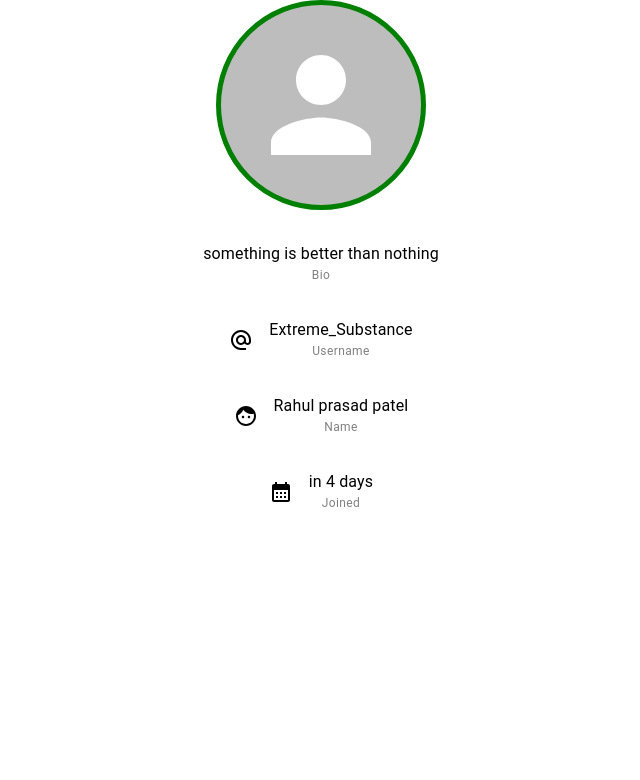
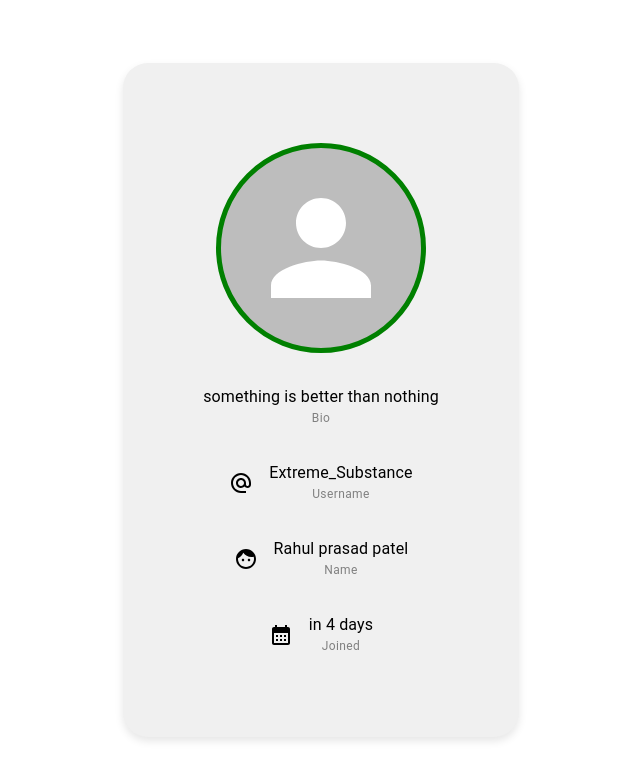
Before and after one commit to rahulpatel0408/CryptTalk, a React (Vite) app: page /profile in a window 1280 px wide. Shown: the top 780 px of the page, without its empty margins (319-959 px from the left). Built offline with nearby package versions, Linux system fonts and the light colour scheme.

Commit message:
ui change

```diff
--- a/src/components/constants/SampleData2.jsx
+++ b/src/components/constants/SampleData2.jsx
@@ -34,4 +34,74 @@ export const sampleUsers = [
     name: "Rahul",
     _id: "2",
   },
+  {
+    avatar: [
+      "https://tse4.mm.bing.net/th?id=OIP.w1sMHUdLIzuHF6vaS9RRygHaIy&pid=Api&P=0&h=180",
+    ],
+    name: "Rajat",
+    _id: "11",
+  },
+  {
+    avatar: [
+      "https://tse4.mm.bing.net/th?id=OIP.w1sMHUdLIzuHF6vaS9RRygHaIy&pid=Api&P=0&h=180",
+    ],
+    name: "Rahul",
+    _id: "21",
+  },
+  {
+    avatar: [
+      "https://tse4.mm.bing.net/th?id=OIP.w1sMHUdLIzuHF6vaS9RRygHaIy&pid=Api&P=0&h=180",
+    ],
+    name: "Rajat",
+    _id: "111",
+  },
+  {
+    avatar: [
+      "https://tse4.mm.bing.net/th?id=OIP.w1sMHUdLIzuHF6vaS9RRygHaIy&pid=Api&P=0&h=180",
+    ],
+    name: "Rahul",
+    _id: "211",
+  },
+  {
+    avatar: [
+      "https://tse4.mm.bing.net/th?id=OIP.w1sMHUdLIzuHF6vaS9RRygHaIy&pid=Api&P=0&h=180",
+    ],
+    name: "Rajat",
+    _id: "1",
+  },
+  {
+    avatar: [
+      "https://tse4.mm.bing.net/th?id=OIP.w1sMHUdLIzuHF6vaS9RRygHaIy&pid=Api&P=0&h=180",
+    ],
+    name: "Rahul",
+    _id: "2",
+  },
+  {
+    avatar: [
+      "https://tse4.mm.bing.net/th?id=OIP.w1sMHUdLIzuHF6vaS9RRygHaIy&pid=Api&P=0&h=180",
+    ],
+    name: "Rajat",
+    _id: "11",
+  },
+  {
+    avatar: [
+      "https://tse4.mm.bing.net/th?id=OIP.w1sMHUdLIzuHF6vaS9RRygHaIy&pid=Api&P=0&h=180",
+    ],
+    name: "Rahul",
+    _id: "21",
+  },
+  {
+    avatar: [
+      "https://tse4.mm.bing.net/th?id=OIP.w1sMHUdLIzuHF6vaS9RRygHaIy&pid=Api&P=0&h=180",
+    ],
+    name: "Rajat",
+    _id: "111",
+  },
+  {
+    avatar: [
+      "https://tse4.mm.bing.net/th?id=OIP.w1sMHUdLIzuHF6vaS9RRygHaIy&pid=Api&P=0&h=180",
+    ],
+    name: "Rahul",
+    _id: "211",
+  },
 ];
--- a/src/components/layout/Header.jsx
+++ b/src/components/layout/Header.jsx
@@ -167,7 +167,7 @@ const Header = () => {
       </Box>
       {isSearch && (
         <Suspense fallback={<div>loading.....</div>}>
-          <Search />
+          <Search handler={openSearchDailog} />
         </Suspense>
       )}
     </>
--- a/src/components/specific/Profile.jsx
+++ b/src/components/specific/Profile.jsx
@@ -1,4 +1,4 @@
-import { Avatar, Stack, Typography } from "@mui/material";
+import { Avatar, Stack, Typography,Box } from "@mui/material";
 import React from "react";
 import {
   Face as FaceIcon,
@@ -6,9 +6,35 @@ import {
   CalendarMonth as CalendarIcon,
 } from "@mui/icons-material";
 import moment from "moment";
+
+
 const Profile = () => {
   return (
-    <Stack spacing={"2rem"} direction={"column"} alignItems={"center"}>
+    <Box sx={{
+        height:"100vh",
+        width:'100vw',
+        display:'flex',
+        alignItems:'center',
+        justifyContent:'center',
+    }}>
+    <Box sx={{
+            paddingY:'80px',
+            paddingX:'80px',
+            display: "flex",
+            backgroundColor: "#f0f0f0",
+            borderRadius: "25px",
+            boxShadow: "0 4px 8px rgba(0, 0, 0, 0.1)",
+            alignItems: "center",
+            justifyContent: "center",
+
+    }}>
+    <Stack sx={{
+        display:'flex',
+        height :'100%',
+        alignItems: "center",
+        justifyContent: "center",
+      }}
+    spacing={"2rem"} direction={"column"} alignItems={"center"}>
       <Avatar
         sx={{
           width: 200,
@@ -53,6 +79,8 @@ const Profile = () => {
         }
       />
     </Stack>
+    </Box>
+    </Box>
   );
 };
 
--- a/src/components/specific/Search.jsx
+++ b/src/components/specific/Search.jsx
@@ -7,6 +7,7 @@ import {
   ListItemText,
   Stack,
   TextField,
+  Box
 } from "@mui/material";
 import React, { useState } from "react";
 import { useInputValidation } from "6pp";
@@ -14,7 +15,7 @@ import { Search as SearchIcon } from "@mui/icons-material";
 import UserItem from "../shared/UserItem";
 import { sampleUsers } from "../constants/SampleData2";
 
-const Search = () => {
+const Search = ({handler}) => {
   const search = useInputValidation("");
 
   let isLoadingSendFriendRequest=false;
@@ -24,9 +25,36 @@ const Search = () => {
     //baad mein karunga
   }
   return (
-    <Dialog open>
-      <Stack p={"2rem"} direction={"column"} width={"25rem"}>
+    <Dialog open onClose={handler}
+    sx={{
+        '& .MuiPaper-root': {
+            borderRadius: '20px',
+            width:"auto",
+            maxHeight:'60%',
+
+            '&::-webkit-scrollbar': {
+                display: 'none',
+            },
+        },
+    }}>
+
+      <Stack p={"2rem"} direction={"column"} width={"25rem"}sx={{
+        paddingTop:"0px"
+      }}>
+        <Box
+        sx={{
+            display:'flex',
+            justifyContent:'center',
+            alignItems:'center',
+            position: 'sticky',
+            top: 0,
+            zIndex: 1,
+            backgroundColor: 'white',
+            flexDirection: "column",
+        }}>
+        <Box>
         <DialogTitle textAlign={"center"}>Find People</DialogTitle>
+        </Box>
         <TextField
           label=""
           value={search.value}
@@ -41,6 +69,8 @@ const Search = () => {
             ),
           }}
         />
+        </Box>
+        <Box>
         <List>
           {users.map((i) => (
             <UserItem
@@ -51,6 +81,7 @@ const Search = () => {
             />
           ))}
         </List>
+        </Box>
       </Stack>
     </Dialog>
   );
```
